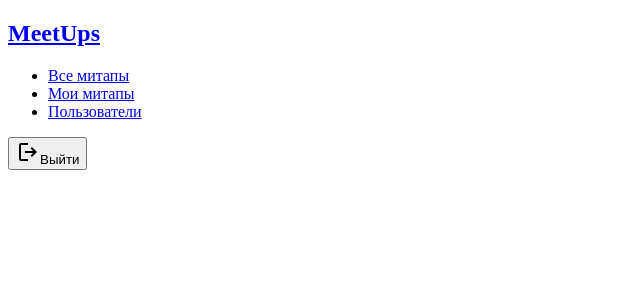
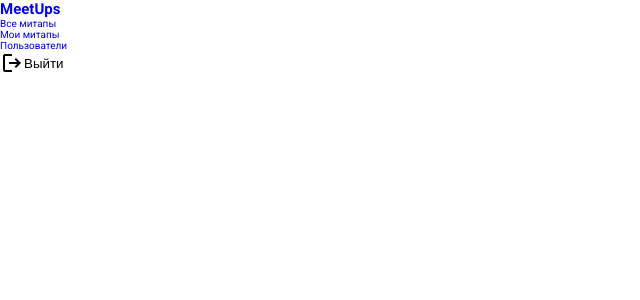
Before and after one commit to NERFTHISPLS/angular-meetup-organization, an Angular app: page / in a window 1280 px wide. Shown: the top 300 px of the page, without its empty margins (0-640 px from the left). Built offline with nearby package versions, Linux system fonts and the light colour scheme.

Commit message:
Add some basic styles

```diff
--- a/src/styles.scss
+++ b/src/styles.scss
@@ -1 +1,45 @@
-/* You can add global styles to this file, and also import other style files */
+@import url("https://fonts.googleapis.com/css2?family=Roboto:wght@400;500;700&display=swap");
+
+:root {
+  --base-color: #4f46e5;
+  --base-color-dark: #4338ca;
+  --base-color-light: #6366f1;
+
+  --accent-color: #007efc;
+}
+
+* {
+  margin: 0;
+  padding: 0;
+
+  box-sizing: border-box;
+}
+
+html {
+  font-size: 62.5%;
+}
+
+body {
+  font-family: "Roboto", sans-serif;
+}
+
+ul {
+  list-style: none;
+}
+
+a:link,
+a:visited {
+  text-decoration: none;
+}
+
+button {
+  display: flex;
+  justify-content: center;
+  align-items: center;
+
+  outline: none;
+  border: none;
+  background: none;
+
+  cursor: pointer;
+}
```
